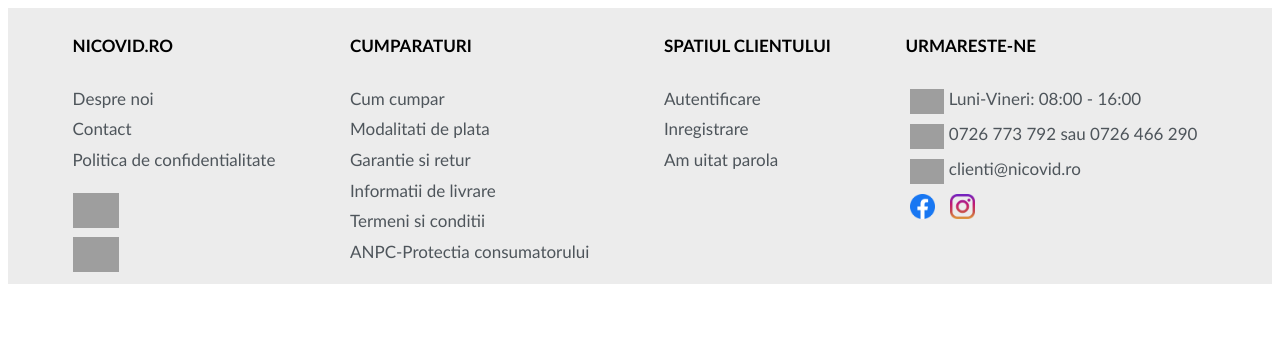
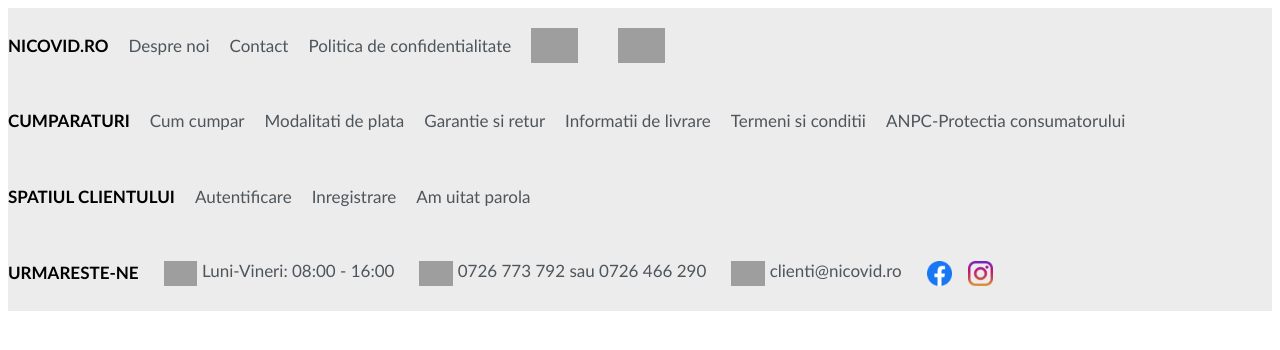
Before and after one commit to MihneaValeanu/Nicovid, a plain HTML site: page index.html in a window 1280 px wide. Drawn offline with Linux system fonts and the light colour scheme; grey boxes are pictures that could not be loaded.

Commit message:
4th commit

```diff
--- a/index.html
+++ b/index.html
@@ -10,39 +10,39 @@
     <footer>
         <div class="container">
             <div class="row">
-                <div class="column">
-                    <h4>NICOVID.RO</h4>
-                    <ul>
-                        <li>Despre noi</li>
-                        <li>Contact</li>
-                        <li>Politica de confidentialitate</li>
+                <div class="column horizontal">
+                    <h4 class="horizontal">NICOVID.RO</h4>
+                    <ul class="horizontal">
+                        <li>Despre noi </li>
+                        <li>Contact </li>
+                        <li>Politica de confidentialitate </li>
                     </ul>
                     <img class="anpc" src="https://medias.nicovid.ro/footer/1/SAL-PICTOGRAMA.png" alt="Anpc">
                     <br>
                     <img class="litigii" src="https://medias.nicovid.ro/footer/1/anpc-sol.png" alt="Litigii">
                 </div>
-                <div class="column">
-                    <h4>CUMPARATURI</h4>
-                    <ul>
+                <div class="column horizontal">
+                    <h4 class="horizontal">CUMPARATURI</h4>
+                    <ul class="horizontal">
                         <li>Cum cumpar</li>
                         <li>Modalitati de plata</li>
-                        <li>Garantie si retur</li>
-                        <li>Informatii de livrare</li>
-                        <li>Termeni si conditii</li>
+                        <li>Garantie si retur </li>
+                        <li>Informatii de livrare </li>
+                        <li>Termeni si conditii </li>
                         <li>ANPC-Protectia consumatorului</li>
                     </ul>
                 </div>
-                <div class="column">
-                    <h4>SPATIUL CLIENTULUI</h4>
-                    <ul>
-                        <li>Autentificare</li>
-                        <li>Inregistrare</li>
-                        <li>Am uitat parola</li>
+                <div class="column horizontal">
+                    <h4 class="horizontal">SPATIUL CLIENTULUI</h4>
+                    <ul class="horizontal">
+                        <li>Autentificare </li>
+                        <li>Inregistrare </li>
+                        <li>Am uitat parola </li>
                     </ul>
                 </div>
-                <div class="column">
-                    <h4>URMARESTE-NE</h4>
-                    <ul>
+                <div class="column horizontal">
+                    <h4 class="horizontal">URMARESTE-NE</h4>
+                    <ul class="horizontal">
                         <li><img class="icon" src="https://medias.nicovid.ro/footer/122/calendar-icon.svg" alt="calnedar"><span>Luni-Vineri: 08:00 - 16:00</span></li>
                         <li><img class="icon" src="https://medias.nicovid.ro/footer/123/phone-icon.svg" alt=""><span>0726 773 792 sau 0726 466 290</span></li>
                         <li><img class="icon" src="https://medias.nicovid.ro/footer/124/email.svg" alt=""><span>clienti@nicovid.ro</span></li>
--- a/style.css
+++ b/style.css
@@ -35,24 +35,9 @@ li{
     display: flex;
 }
 
-/* .column-1 {
-    line-height: 1.8;
-}
-.column-2{
-    line-height: 1.8;
-}
-.column-3{
-    line-height: 1.8;
-}
-.column-4{
-    line-height: 1.8;
-} */
-
-
-
 .social-media {
     display: flex;
-    gap: 5px;
+    gap: 6px;
 }
 
 @media only screen and (max-width: 768px) {
@@ -61,3 +46,14 @@ li{
       margin-left: 30px;
     }
   }
+  @media only screen and (min-width: 768px) {
+    .horizontal {
+      display: flex;
+      align-items: center;
+      gap: 20px;
+    }
+    .row{
+      flex-direction: column;
+      display: flex;
+    }
+  }
```
